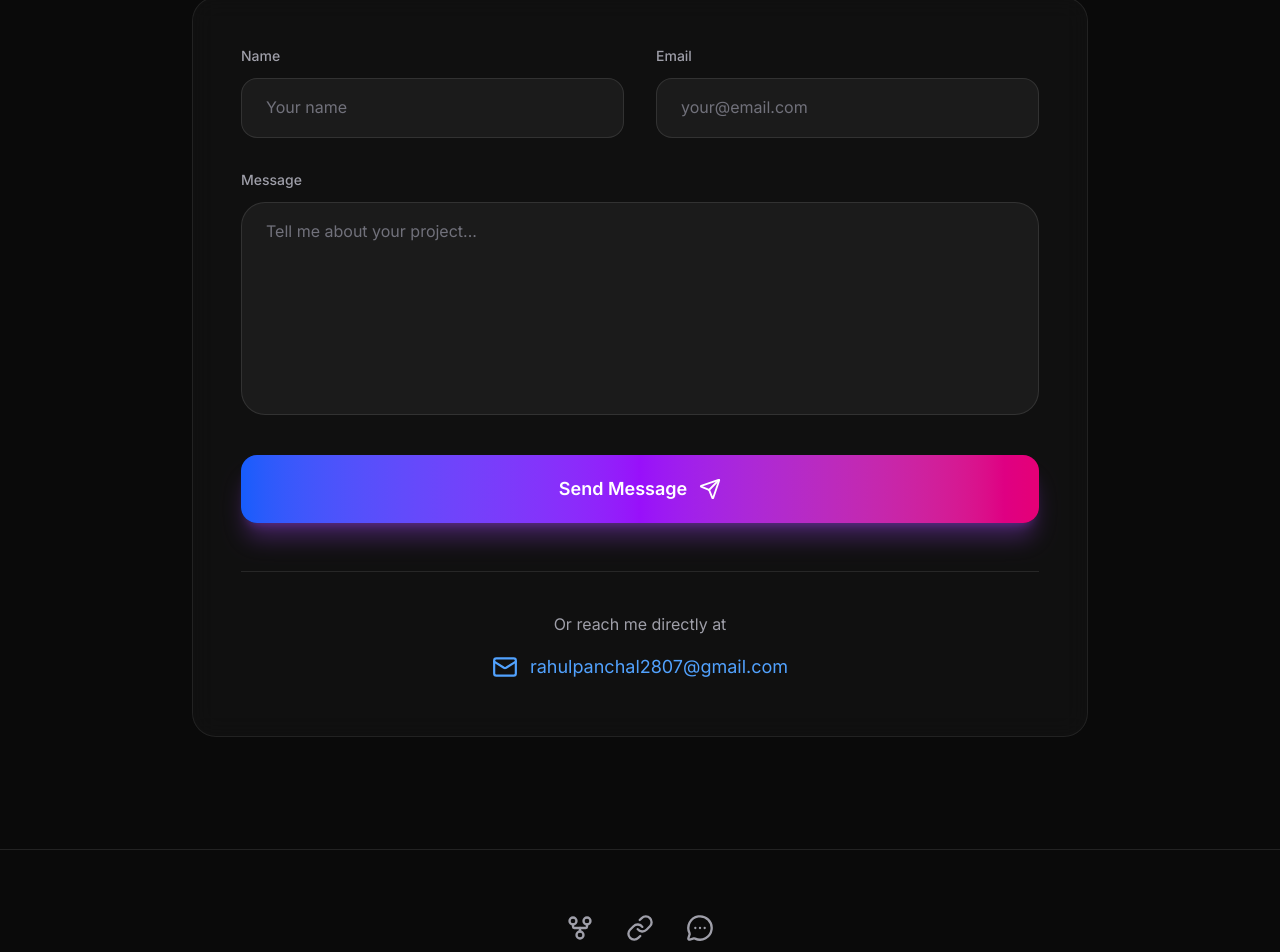
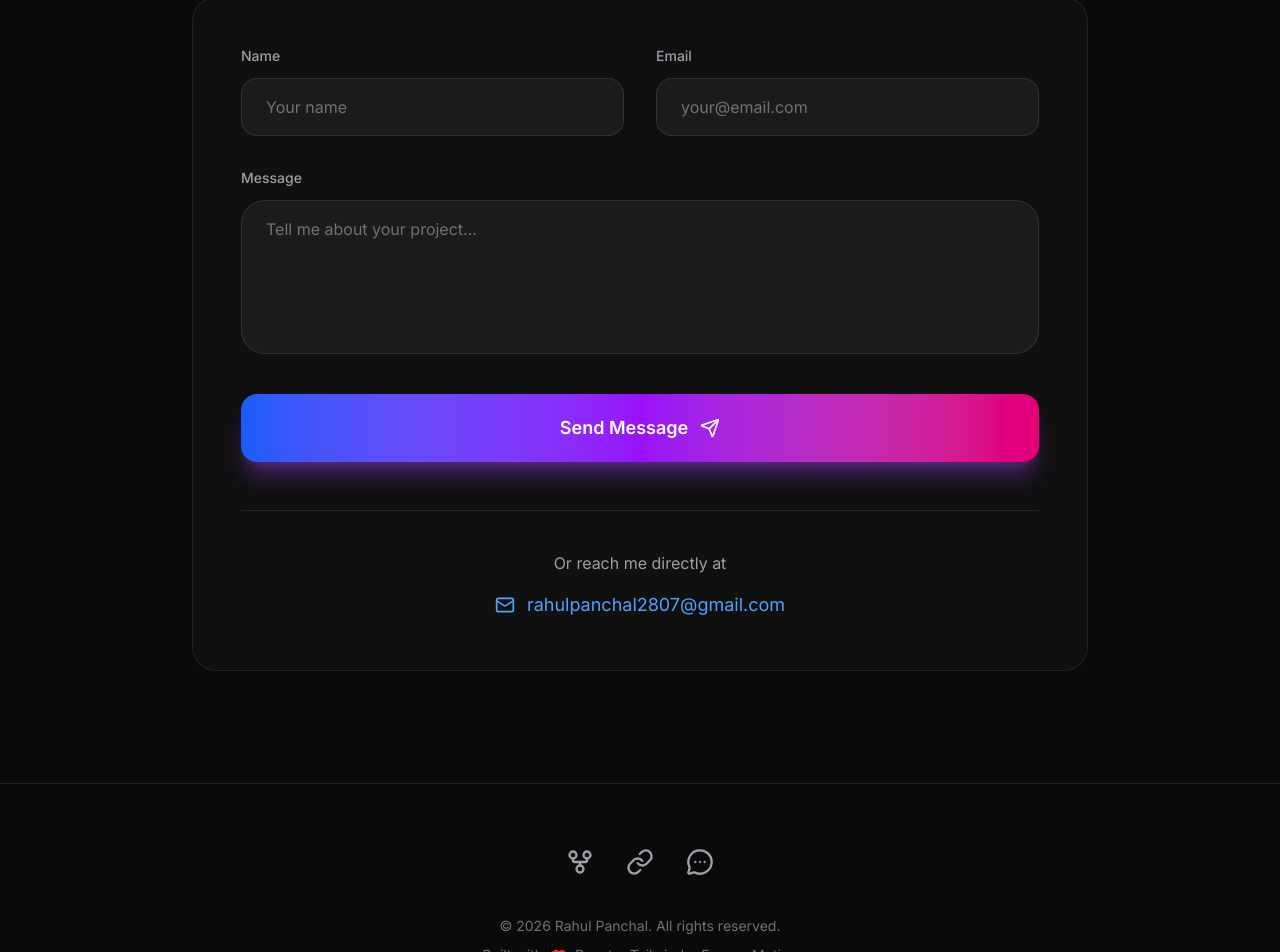
Before and after one commit to Im-Rahul-Panchal/Rahul-Panchal-Portfolio, a React (Vite) app in the folder client/: page / in a window 1280 px wide. Shown: the part 6674-7626 px from the top of the page. Built offline with nearby package versions, Linux system fonts and the light colour scheme.

Commit message:
Refactor Contact, Footer, and Navbar components for improved layout and responsiveness

```diff
--- a/client/src/components/Contact.jsx
+++ b/client/src/components/Contact.jsx
@@ -1,6 +1,5 @@
-import { useState } from 'react';
+import { useState, useRef } from 'react';
 import { motion, useInView } from 'framer-motion';
-import { useRef } from 'react';
 import { Mail, Send, CheckCircle, AlertCircle } from 'lucide-react';
 
 const Contact = () => {
@@ -43,104 +42,122 @@ const Contact = () => {
   };
 
   return (
-    <section id="contact" className="py-28 px-6 bg-[#0a0a0a]" ref={ref}>
+    <section id="contact" className="py-20 md:py-28 px-4 sm:px-6 bg-[#0a0a0a]" ref={ref}>
       <div className="max-w-4xl mx-auto">
+
+        {/* Heading */}
         <motion.div
           initial={{ opacity: 0, y: 40 }}
           animate={isInView ? { opacity: 1, y: 0 } : {}}
-          className="text-center mb-20"
+          className="text-center mb-12 md:mb-20"
         >
-          <h2 className="text-6xl font-bold tracking-tighter mb-4">
-            Get In <span className="bg-clip-text text-transparent bg-gradient-to-r from-blue-400 to-purple-500">Touch</span>
+          <h2 className="text-3xl sm:text-4xl md:text-6xl font-bold tracking-tighter mb-4">
+            Get In{' '}
+            <span className="bg-clip-text text-transparent bg-gradient-to-r from-blue-400 to-purple-500">
+              Touch
+            </span>
           </h2>
-          <p className="text-zinc-400 text-xl">Have an exciting project? Let's create something amazing together.</p>
+          <p className="text-zinc-400 text-base sm:text-lg md:text-xl px-2">
+            Have an exciting project? Let's create something amazing together.
+          </p>
         </motion.div>
 
+        {/* Form Card */}
         <motion.div
           initial={{ opacity: 0, y: 50 }}
           animate={isInView ? { opacity: 1, y: 0 } : {}}
-          className="glass rounded-3xl p-12 border border-white/10"
+          className="glass rounded-2xl sm:rounded-3xl p-6 sm:p-8 md:p-12 border border-white/10"
         >
-          <form onSubmit={handleSubmit} className="space-y-8">
-            <div className="grid grid-cols-1 md:grid-cols-2 gap-8">
+          <form onSubmit={handleSubmit} className="space-y-6 md:space-y-8">
+
+            {/* Inputs */}
+            <div className="grid grid-cols-1 md:grid-cols-2 gap-5 md:gap-8">
               <div>
-                <label className="block text-sm font-medium text-zinc-400 mb-3">Name</label>
+                <label className="block text-sm font-medium text-zinc-400 mb-2 md:mb-3">Name</label>
                 <input
                   type="text"
                   name="name"
                   value={formData.name}
                   onChange={handleChange}
                   required
-                  className="w-full px-6 py-4 rounded-2xl bg-white/5 border border-white/10 focus:border-blue-500 focus:ring-1 focus:ring-blue-500 text-white placeholder-zinc-500 transition-all"
+                  className="w-full px-4 md:px-6 py-3 md:py-4 rounded-xl md:rounded-2xl bg-white/5 border border-white/10 focus:border-blue-500 focus:ring-1 focus:ring-blue-500 text-white placeholder-zinc-500 transition-all text-sm md:text-base"
                   placeholder="Your name"
                 />
               </div>
+
               <div>
-                <label className="block text-sm font-medium text-zinc-400 mb-3">Email</label>
+                <label className="block text-sm font-medium text-zinc-400 mb-2 md:mb-3">Email</label>
                 <input
                   type="email"
                   name="email"
                   value={formData.email}
                   onChange={handleChange}
                   required
-                  className="w-full px-6 py-4 rounded-2xl bg-white/5 border border-white/10 focus:border-blue-500 focus:ring-1 focus:ring-blue-500 text-white placeholder-zinc-500 transition-all"
+                  className="w-full px-4 md:px-6 py-3 md:py-4 rounded-xl md:rounded-2xl bg-white/5 border border-white/10 focus:border-blue-500 focus:ring-1 focus:ring-blue-500 text-white placeholder-zinc-500 transition-all text-sm md:text-base"
                   placeholder="your@email.com"
                 />
               </div>
             </div>
 
+            {/* Message */}
             <div>
-              <label className="block text-sm font-medium text-zinc-400 mb-3">Message</label>
+              <label className="block text-sm font-medium text-zinc-400 mb-2 md:mb-3">Message</label>
               <textarea
                 name="message"
                 value={formData.message}
                 onChange={handleChange}
                 required
-                rows={7}
-                className="w-full px-6 py-4 rounded-3xl bg-white/5 border border-white/10 focus:border-blue-500 focus:ring-1 focus:ring-blue-500 text-white placeholder-zinc-500 resize-none transition-all"
+                rows={5}
+                className="w-full px-4 md:px-6 py-3 md:py-4 rounded-2xl md:rounded-3xl bg-white/5 border border-white/10 focus:border-blue-500 focus:ring-1 focus:ring-blue-500 text-white placeholder-zinc-500 resize-none transition-all text-sm md:text-base"
                 placeholder="Tell me about your project..."
               />
             </div>
 
+            {/* Status */}
             {status.message && (
               <motion.div
                 initial={{ opacity: 0 }}
                 animate={{ opacity: 1 }}
-                className={`flex items-center gap-3 p-5 rounded-2xl ${
+                className={`flex items-start sm:items-center gap-3 p-4 md:p-5 rounded-2xl text-sm md:text-base ${
                   status.type === 'success'
                     ? 'bg-emerald-500/10 border border-emerald-500/30 text-emerald-400'
                     : 'bg-red-500/10 border border-red-500/30 text-red-400'
                 }`}
               >
-                {status.type === 'success' ? <CheckCircle size={24} /> : <AlertCircle size={24} />}
+                {status.type === 'success' ? <CheckCircle size={20} /> : <AlertCircle size={20} />}
                 <span>{status.message}</span>
               </motion.div>
             )}
 
+            {/* Button */}
             <motion.button
               type="submit"
               disabled={isSubmitting}
               whileHover={{ scale: 1.02 }}
               whileTap={{ scale: 0.98 }}
-              className="w-full py-5 rounded-2xl bg-gradient-to-r from-blue-600 via-purple-600 to-pink-600 text-white font-semibold text-lg flex items-center justify-center gap-3 disabled:opacity-70 transition-all shadow-xl shadow-purple-500/30 cursor-pointer"
+              className="w-full py-4 md:py-5 rounded-2xl bg-gradient-to-r from-blue-600 via-purple-600 to-pink-600 text-white font-semibold text-base md:text-lg flex items-center justify-center gap-2 md:gap-3 disabled:opacity-70 transition-all shadow-xl shadow-purple-500/30 cursor-pointer"
             >
               {isSubmitting ? (
                 <>Sending<span className="animate-pulse">...</span></>
               ) : (
                 <>
-                  Send Message <Send size={22} />
+                  Send Message <Send size={20} />
                 </>
               )}
             </motion.button>
           </form>
 
-          <div className="mt-12 pt-10 border-t border-white/10 text-center">
-            <p className="text-zinc-400 mb-4">Or reach me directly at</p>
+          {/* Email */}
+          <div className="mt-8 md:mt-12 pt-6 md:pt-10 border-t border-white/10 text-center">
+            <p className="text-zinc-400 mb-3 md:mb-4 text-sm md:text-base">
+              Or reach me directly at
+            </p>
+
             <a
               href="mailto:rahulpanchal2807@gmail.com"
-              className="inline-flex items-center gap-3 text-blue-400 hover:text-blue-300 text-lg transition-colors"
+              className="inline-flex flex-wrap items-center justify-center gap-2 md:gap-3 text-blue-400 hover:text-blue-300 text-sm sm:text-base md:text-lg transition-colors break-all"
             >
-              <Mail size={26} />
+              <Mail size={20} />
               rahulpanchal2807@gmail.com
             </a>
           </div>
--- a/client/src/components/Footer.jsx
+++ b/client/src/components/Footer.jsx
@@ -9,11 +9,12 @@ const Footer = () => {
   ];
 
   return (
-    <footer className="py-16 px-6 border-t border-white/10 bg-[#0a0a0a]">
+    <footer className="py-12 md:py-16 px-4 sm:px-6 border-t border-white/10 bg-[#0a0a0a]">
       <div className="max-w-7xl mx-auto">
-        <div className="flex flex-col items-center space-y-10">
+        <div className="flex flex-col items-center space-y-8 md:space-y-10">
+
           {/* Social Icons */}
-          <div className="flex gap-8">
+          <div className="flex gap-5 sm:gap-6 md:gap-8">
             {socialLinks.map((social) => {
               const Icon = social.icon;
               return (
@@ -22,24 +23,32 @@ const Footer = () => {
                   href={social.url}
                   target="_blank"
                   rel="noopener noreferrer"
-                  whileHover={{ scale: 1.3, y: -4 }}
+                  whileHover={{ scale: 1.2, y: -3 }}
                   whileTap={{ scale: 0.9 }}
                   className="text-zinc-400 hover:text-white transition-colors"
                   aria-label={social.name}
                 >
-                  <Icon size={28} />
+                  <Icon size={24} className="sm:size-[26px] md:size-[28px]" />
                 </motion.a>
               );
             })}
           </div>
 
           {/* Copyright */}
-          <div className="text-center text-zinc-500 text-sm">
-            <p>© {new Date().getFullYear()} Rahul Panchal. All rights reserved.</p>
-            <p className="mt-2 flex items-center justify-center gap-2">
-              Built with <Heart size={16} className="text-red-500 fill-current" /> using React + Tailwind + Framer Motion
+          <div className="text-center text-zinc-500 text-xs sm:text-sm px-2">
+            <p>
+              © {new Date().getFullYear()} Rahul Panchal. All rights reserved.
+            </p>
+
+            <p className="mt-2 flex flex-wrap items-center justify-center gap-2 leading-relaxed">
+              Built with
+              <Heart size={14} className="text-red-500 fill-current sm:size-[16px]" />
+              <span className="whitespace-nowrap">
+                React + Tailwind + Framer Motion
+              </span>
             </p>
           </div>
+
         </div>
       </div>
     </footer>
--- a/client/src/index.css
+++ b/client/src/index.css
@@ -27,7 +27,6 @@ body {
   line-height: 1.6;
   -webkit-font-smoothing: antialiased;
   -moz-osx-font-smoothing: grayscale;
-  overflow-x: hidden;
 }
 
 h1, h2, h3, h4, h5, h6 {
```
Also changed, not shown: client/src/components/Navbar.jsx (+31 -5 lines).
